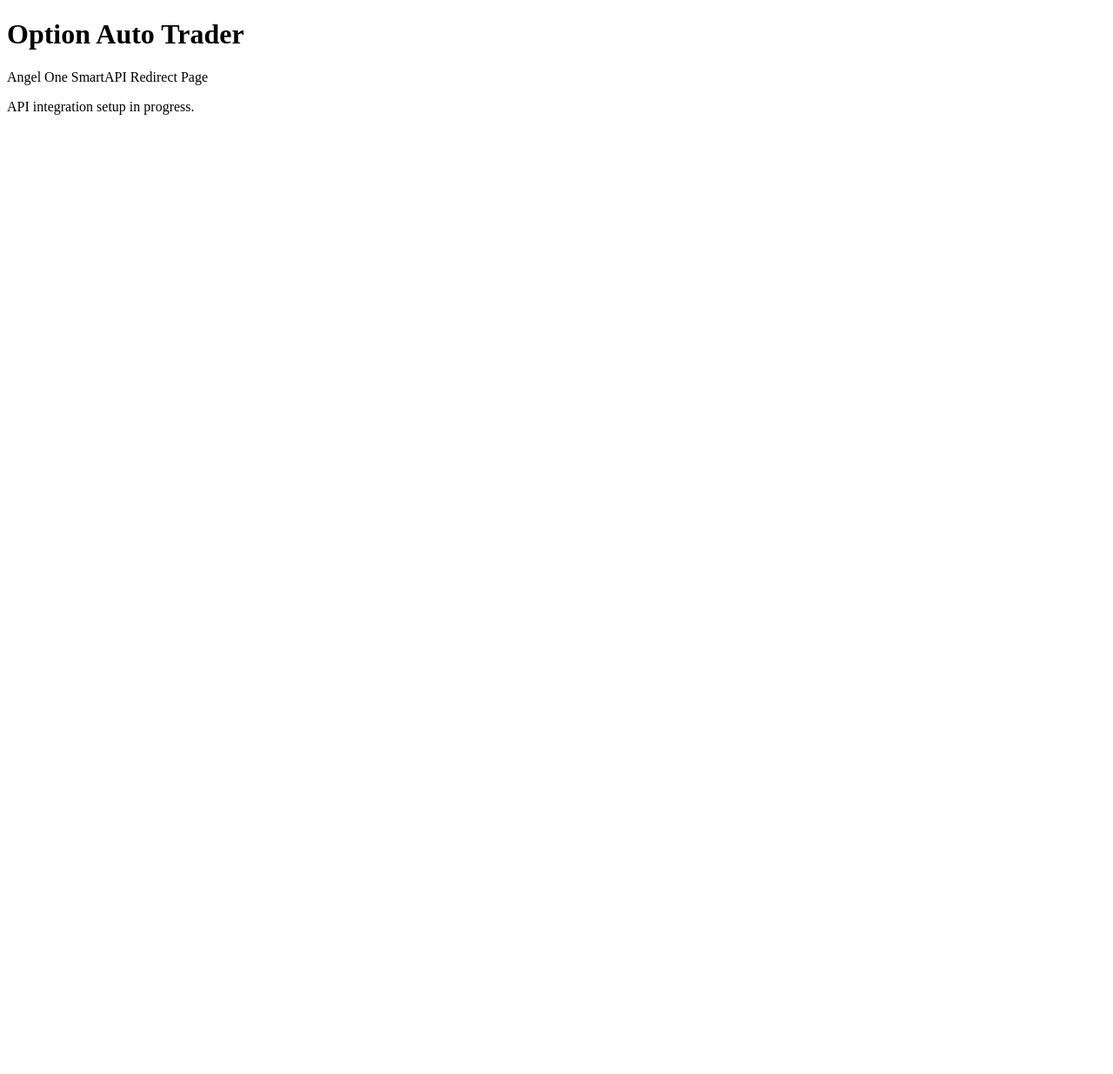
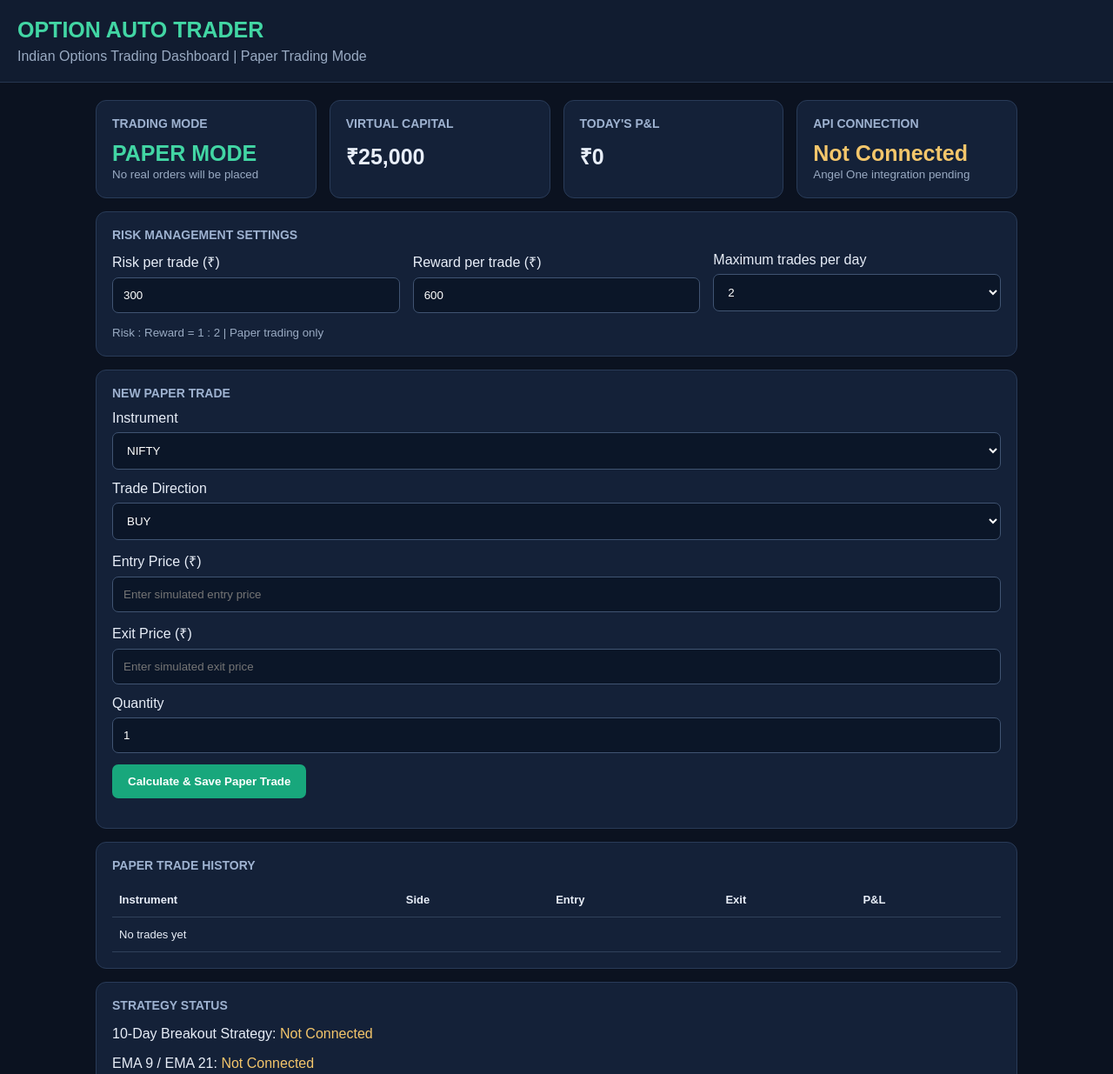
Before and after one commit to narendra0369/optionautotrader, a plain HTML site: page index.html in a window 1280 px wide. Shown: the top 1235 px of the page at 87% size. Before the commit the page ends 800 px from the top, so only its background shows below. Drawn offline with Linux system fonts and the light colour scheme.

Commit message:
Create Trading Dashboard

```diff
--- a/index.html
+++ b/index.html
@@ -1,13 +1,162 @@
 <!DOCTYPE html>
 <html lang="en">
 <head>
-    <meta charset="UTF-8">
-    <meta name="viewport" content="width=device-width, initial-scale=1.0">
-    <title>Option Auto Trader</title>
+<meta charset="UTF-8">
+<meta name="viewport" content="width=device-width, initial-scale=1">
+<title>Option Auto Trader</title>
+<style>
+*{box-sizing:border-box}
+body{margin:0;background:#0b1220;color:#e8eef8;font-family:Arial,sans-serif}
+header{padding:20px;background:#111c30;border-bottom:1px solid #263650}
+h1{margin:0;color:#42d6a4;font-size:25px}
+header p{color:#9aabc3;margin:7px 0 0}
+main{max-width:1100px;margin:auto;padding:20px}
+.grid{display:grid;grid-template-columns:repeat(auto-fit,minmax(220px,1fr));gap:15px}
+.card{background:#142138;border:1px solid #293b58;border-radius:12px;padding:18px;margin-bottom:15px}
+.card h3{margin:0 0 12px;color:#9eb2d0;font-size:14px}
+.value{font-size:25px;font-weight:bold}
+.green{color:#42d6a4}.red{color:#ff7272}
+input,select{width:100%;padding:12px;margin:7px 0 13px;background:#0b1628;color:white;border:1px solid #405472;border-radius:7px}
+button{padding:12px 18px;background:#18a77c;color:white;border:0;border-radius:7px;cursor:pointer;font-weight:bold}
+button:hover{background:#128764}
+.secondary{background:#344966}
+table{width:100%;border-collapse:collapse;font-size:13px}
+td,th{padding:12px 8px;text-align:left;border-bottom:1px solid #30415a}
+small{color:#9aabc3}
+.status{color:#f4c66b}
+footer{text-align:center;color:#8192aa;padding:25px}
+</style>
 </head>
 <body>
-    <h1>Option Auto Trader</h1>
-    <p>Angel One SmartAPI Redirect Page</p>
-    <p>API integration setup in progress.</p>
+<header>
+<h1>OPTION AUTO TRADER</h1>
+<p>Indian Options Trading Dashboard | Paper Trading Mode</p>
+</header>
+
+<main>
+<div class="grid">
+<div class="card">
+<h3>TRADING MODE</h3>
+<div class="value green">PAPER MODE</div>
+<small>No real orders will be placed</small>
+</div>
+<div class="card">
+<h3>VIRTUAL CAPITAL</h3>
+<div class="value" id="capital">₹25,000</div>
+</div>
+<div class="card">
+<h3>TODAY'S P&L</h3>
+<div class="value" id="pnl">₹0</div>
+</div>
+<div class="card">
+<h3>API CONNECTION</h3>
+<div class="value status">Not Connected</div>
+<small>Angel One integration pending</small>
+</div>
+</div>
+
+<div class="card">
+<h3>RISK MANAGEMENT SETTINGS</h3>
+<div class="grid">
+<div>
+<label>Risk per trade (₹)</label>
+<input id="risk" type="number" value="300">
+</div>
+<div>
+<label>Reward per trade (₹)</label>
+<input id="reward" type="number" value="600">
+</div>
+<div>
+<label>Maximum trades per day</label>
+<select id="maxTrades">
+<option>1</option><option selected>2</option>
+</select>
+</div>
+</div>
+<small>Risk : Reward = 1 : 2 | Paper trading only</small>
+</div>
+
+<div class="card">
+<h3>NEW PAPER TRADE</h3>
+<label>Instrument</label>
+<select id="symbol">
+<option>NIFTY</option>
+<option>BANKNIFTY</option>
+</select>
+<label>Trade Direction</label>
+<select id="direction">
+<option value="BUY">BUY</option>
+<option value="SELL">SELL</option>
+</select>
+<label>Entry Price (₹)</label>
+<input id="entry" type="number" placeholder="Enter simulated entry price">
+<label>Exit Price (₹)</label>
+<input id="exit" type="number" placeholder="Enter simulated exit price">
+<label>Quantity</label>
+<input id="qty" type="number" value="1" min="1">
+<button onclick="addTrade()">Calculate & Save Paper Trade</button>
+<p id="message" class="status"></p>
+</div>
+
+<div class="card">
+<h3>PAPER TRADE HISTORY</h3>
+<table>
+<thead><tr><th>Instrument</th><th>Side</th><th>Entry</th><th>Exit</th><th>P&L</th></tr></thead>
+<tbody id="history">
+<tr><td colspan="5">No trades yet</td></tr>
+</tbody>
+</table>
+</div>
+
+<div class="card">
+<h3>STRATEGY STATUS</h3>
+<p>10-Day Breakout Strategy: <span class="status">Not Connected</span></p>
+<p>EMA 9 / EMA 21: <span class="status">Not Connected</span></p>
+<p>Automatic market data: <span class="status">Pending</span></p>
+</div>
+</main>
+
+<footer>Option Auto Trader | Version 1.0 | Demo Dashboard</footer>
+
+<script>
+let trades=[];
+let total=0;
+
+function addTrade(){
+ const symbol=document.getElementById('symbol').value;
+ const side=document.getElementById('direction').value;
+ const entry=Number(document.getElementById('entry').value);
+ const exit=Number(document.getElementById('exit').value);
+ const qty=Number(document.getElementById('qty').value);
+ const max=Number(document.getElementById('maxTrades').value);
+ const risk=Number(document.getElementById('risk').value);
+ const reward=Number(document.getElementById('reward').value);
+ const msg=document.getElementById('message');
+
+ if(!entry||!exit||!qty||entry<=0||exit<=0||qty<=0){
+  msg.textContent="Please enter valid entry, exit and quantity.";
+  return;
+ }
+ if(trades.length>=max){
+  msg.textContent="Maximum daily paper trades reached.";
+  return;
+ }
+ const pnl=(side==="BUY"?exit-entry:entry-exit)*qty;
+ if(pnl < -risk || pnl > reward){
+  msg.textContent="P&L exceeds your configured risk/reward. Trade not saved.";
+  return;
+ }
+ trades.push({symbol,side,entry,exit,pnl});
+ total+=pnl;
+ document.getElementById('pnl').textContent=
+  (total<0?"-₹":"₹")+Math.abs(total).toFixed(2);
+ document.getElementById('pnl').className=
+  "value "+(total>=0?"green":"red");
+ document.getElementById('history').innerHTML=trades.map(t=>
+ `<tr><td>${t.symbol}</td><td>${t.side}</td><td>${t.entry}</td><td>${t.exit}</td><td class="${t.pnl>=0?'green':'red'}">₹${t.pnl.toFixed(2)}</td></tr>`
+ ).join("");
+ msg.textContent="Paper trade saved successfully.";
+}
+</script>
 </body>
 </html>
```
